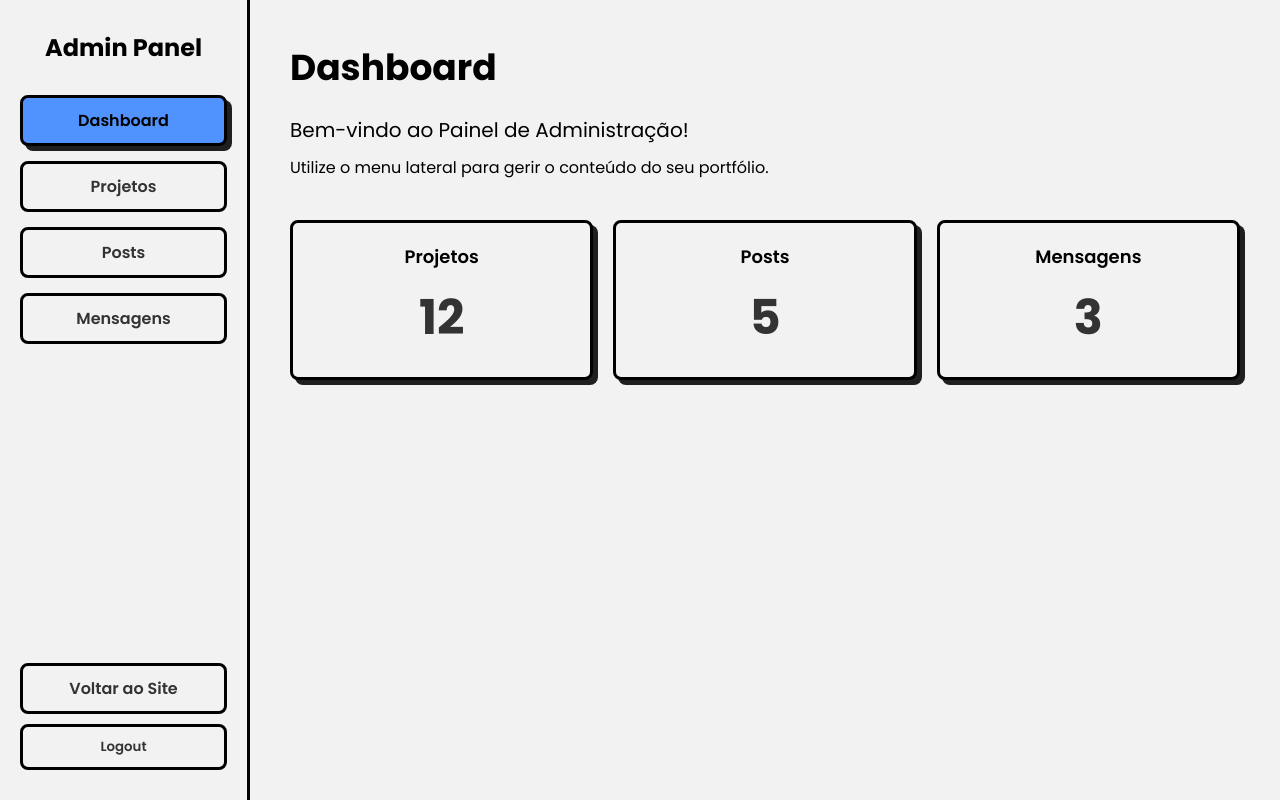
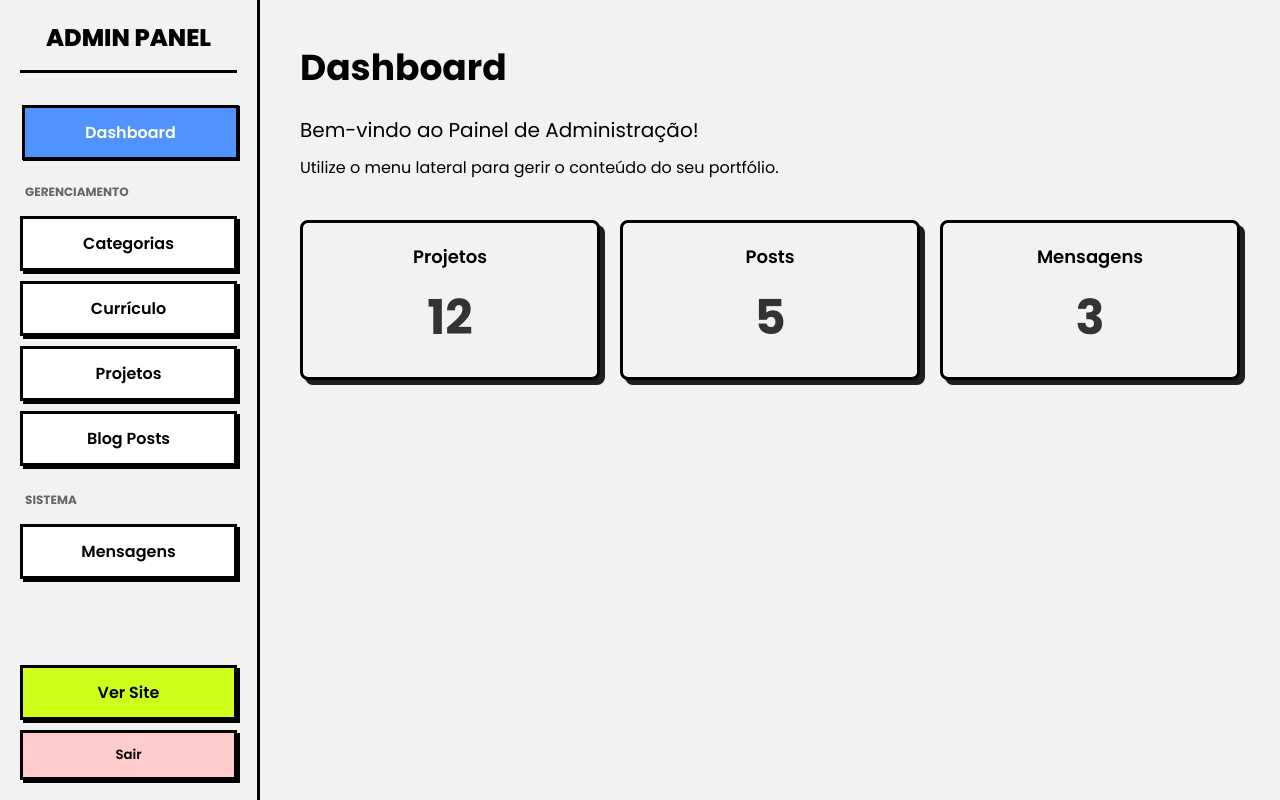
Before and after one commit to thalysm/portfolio, a Vue app in the folder frontend/: page /admin/dashboard in a window 1280 px wide. Built offline with nearby package versions, Linux system fonts and the light colour scheme; sample sign-in values are in the browser's storage.

Commit message:
fix: corrigindo layout admin para aceitar novas rotas

```diff
--- a/frontend/src/views/AdminLayout.vue
+++ b/frontend/src/views/AdminLayout.vue
@@ -25,40 +25,74 @@ const logout = () => {
 
     <aside class="admin-sidebar" :class="{ 'is-open': isMobileMenuOpen }">
       <h3 class="admin-title">Admin Panel</h3>
+
       <nav class="admin-nav">
         <RouterLink
-          to="/admin/dashboard" class="menu-item"
+          to="/admin/dashboard"
+          class="menu-item"
           active-class="selected"
           @click="closeMobileMenu"
-          >Dashboard</RouterLink
         >
+          Dashboard
+        </RouterLink>
+
+        <div class="nav-divider">Gerenciamento</div>
+
+        <RouterLink
+          to="/admin/categories"
+          class="menu-item"
+          active-class="selected"
+          @click="closeMobileMenu"
+        >
+          Categorias
+        </RouterLink>
+
+        <RouterLink
+          to="/admin/resume"
+          class="menu-item"
+          active-class="selected"
+          @click="closeMobileMenu"
+        >
+          Currículo
+        </RouterLink>
+
         <RouterLink
           to="/admin/projects"
           class="menu-item"
           active-class="selected"
           @click="closeMobileMenu"
-          >Projetos</RouterLink
         >
+          Projetos
+        </RouterLink>
+
         <RouterLink
           to="/admin/posts"
           class="menu-item"
           active-class="selected"
           @click="closeMobileMenu"
-          >Posts</RouterLink
         >
+          Blog Posts
+        </RouterLink>
+
+        <div class="nav-divider">Sistema</div>
+
         <RouterLink
           to="/admin/messages"
           class="menu-item"
           active-class="selected"
           @click="closeMobileMenu"
-          >Mensagens</RouterLink
         >
+          Mensagens
+        </RouterLink>
       </nav>
+
       <div class="admin-footer">
-        <RouterLink to="/" class="menu-item back-to-site" @click="closeMobileMenu"
-          >Voltar ao Site</RouterLink
-        >
-        <button @click="logout" class="menu-item logout-button">Logout</button>
+        <RouterLink to="/" class="menu-item back-to-site" @click="closeMobileMenu">
+          Ver Site
+        </RouterLink>
+        <button @click="logout" class="menu-item logout-button">
+          Sair
+        </button>
       </div>
     </aside>
 
@@ -69,132 +103,159 @@ const logout = () => {
 </template>
 
 <style scoped>
-/* Aplicamos o Neobrutalism via classe no root, mas precisamos do layout */
-
 .admin-layout {
-  display: grid;
-  grid-template-columns: 250px 1fr; /* Sidebar fixa e conteúdo flexível */
+  display: flex;
   min-height: 100vh;
   background-color: #f2f2f2;
 }
 
+/* --- Sidebar Styles --- */
 .admin-sidebar {
+  width: 260px;
+  background-color: #f2f2f2;
+  border-right: 3px solid #000;
+  padding: 20px;
   display: flex;
   flex-direction: column;
-  padding: 30px 20px;
-  background-color: #f2f2f2;
-  border-right: 3px solid #000;
+  position: fixed;
   height: 100vh;
-  position: fixed;
-  width: 250px;
+  top: 0;
   left: 0;
-  top: 0;
-  transition: transform 0.3s ease-out;
-  z-index: 1100; /* Acima do menu-toggle */
+  z-index: 100;
+  overflow-y: auto;
+  transition: transform 0.3s ease-in-out;
 }
 
 .admin-title {
   font-size: 24px;
-  font-weight: 700;
+  font-weight: 800;
   text-align: center;
   margin-bottom: 30px;
+  text-transform: uppercase;
+  border-bottom: 3px solid #000;
+  padding-bottom: 15px;
 }
 
 .admin-nav {
   display: flex;
   flex-direction: column;
-  gap: 15px;
+  gap: 10px;
 }
 
-/* --- ESTILO DE BOTÃO ATUALIZADO --- */
-.admin-sidebar .menu-item {
+.nav-divider {
+  font-size: 12px;
+  text-transform: uppercase;
+  color: #666;
+  font-weight: 700;
+  margin-top: 15px;
+  margin-bottom: 5px;
+  padding-left: 5px;
+}
+
+/* --- Menu Item Styles (Neobrutalism) --- */
+.menu-item {
   display: block;
   text-decoration: none;
+  padding: 12px 15px;
   font-weight: 600;
-  padding: 10px 15px;
-  border-radius: 8px;
+  color: #000;
+  border: 3px solid #000;
+  background-color: #fff;
+  box-shadow: 3px 3px 0px 0px #000;
+  transition: all 0.2s ease;
   text-align: center;
-
-  /* Estilos base (como o .filter-button) */
-  background-color: transparent;
-  color: #333;
-  border: 3px solid black;
-  transition: all 0.2s ease;
-  box-shadow: none; /* Sem sombra por padrão */
+  cursor: pointer;
 }
 
-.admin-sidebar .menu-item:hover {
-  background-color: #e0e0e0;
+.menu-item:hover {
+  transform: translate(-1px, -1px);
+  box-shadow: 4px 4px 0px 0px #000;
 }
 
-/* Estilo ATIVO (baseado no .filter-button.active) */
-.admin-sidebar .menu-item.selected {
-  background: #5093fe;
-  color: #000;
-  border: 3px solid black;
-  box-shadow: 5px 5px 0px 0px #1f1f1f;
+.menu-item:active {
+  transform: translate(2px, 2px);
+  box-shadow: 1px 1px 0px 0px #000;
 }
-/* --- FIM DA ATUALIZAÇÃO --- */
 
+.menu-item.selected {
+  background-color: #5093fe; /* Azul do tema */
+  color: #fff;
+  transform: translate(2px, 2px);
+  box-shadow: 1px 1px 0px 0px #000;
+}
+
+/* --- Footer Styles --- */
 .admin-footer {
   margin-top: auto;
+  padding-top: 20px;
   display: flex;
   flex-direction: column;
   gap: 10px;
 }
 
+.back-to-site {
+  background-color: #ceff1a; /* Verde Neon */
+}
+
 .logout-button {
-  width: 100%;
-  background-color: #f2f2f2;
+  background-color: #ffcccc; /* Vermelho claro */
 }
 
 .logout-button:hover {
-  background-color: #ffcccc;
-  border-color: #cc0000;
-  box-shadow: 5px 5px 0px 0px #cc0000;
-  color: #cc0000;
+  background-color: #ff9999;
 }
 
-.back-to-site {
-  background-color: #e0e0e0;
+/* --- Content Area --- */
+.admin-content {
+  flex: 1;
+  margin-left: 260px; /* Largura da sidebar */
+  padding: 40px;
+  width: calc(100% - 260px);
 }
 
-.admin-content {
-  grid-column: 2 / 3;
-  padding: 40px;
+/* --- Mobile Menu Toggle --- */
+.admin-menu-toggle {
+  display: none;
+  position: fixed;
+  top: 15px;
+  right: 15px;
+  z-index: 200;
+  background: #fff;
+  border: 3px solid #000;
+  padding: 10px;
+  cursor: pointer;
 }
 
-.admin-menu-toggle {
-  display: none; /* Escondido no desktop */
-  position: fixed;
-  top: 15px;
-  left: 15px;
-  z-index: 1200; /* Acima da sidebar */
+.admin-menu-toggle span {
+  display: block;
+  width: 25px;
+  height: 3px;
+  background-color: #000;
+  margin: 5px 0;
 }
 
-/* --- Media Queries para Responsividade --- */
+/* --- Responsividade --- */
 @media (max-width: 768px) {
-  .admin-layout {
-    grid-template-columns: 1fr; /* Coluna única */
-  }
-
   .admin-sidebar {
-    transform: translateX(-100%); /* Escondido por padrão */
+    transform: translateX(-100%);
+    width: 80%;
+    max-width: 300px;
+    box-shadow: 5px 0 15px rgba(0,0,0,0.2);
   }
 
   .admin-sidebar.is-open {
     transform: translateX(0);
-    box-shadow: 10px 0px 0px 100vw rgba(0, 0, 0, 0.5); /* Overlay */
   }
 
   .admin-content {
-    grid-column: 1 / 2; /* Ocupa a coluna única */
+    margin-left: 0;
+    width: 100%;
     padding: 20px;
-    padding-top: 80px; /* Espaço para o botão de menu */
+    padding-top: 70px; /* Espaço para o botão toggle */
   }
 
   .admin-menu-toggle {
-    display: flex;
+    display: block;
   }
 }
 </style>
```
